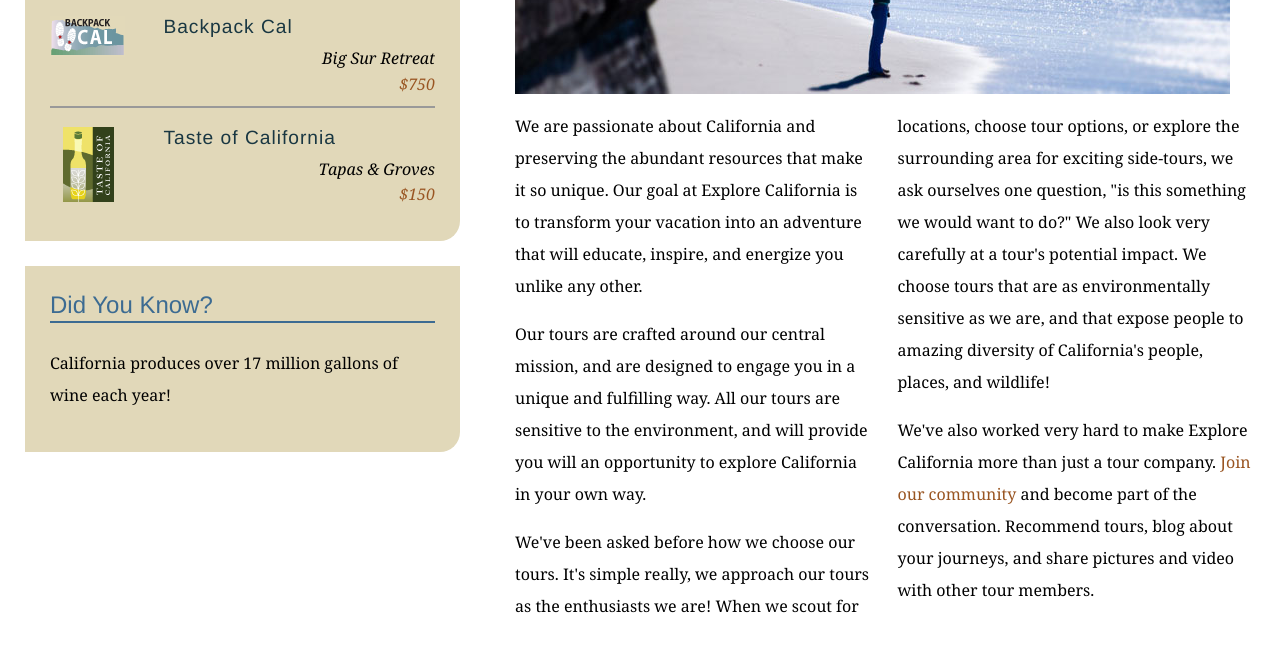
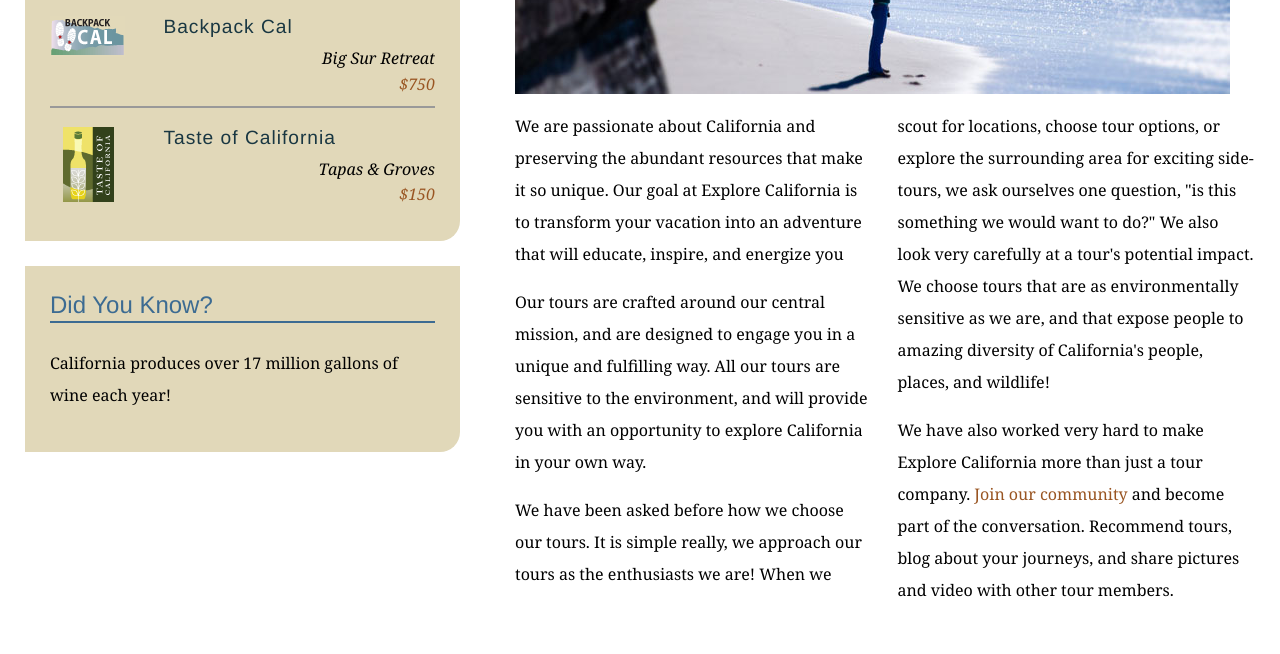
Before and after one commit to tuannguy/explore_california, a plain HTML site: page mission.html in a window 1280 px wide. Shown: the part 590-1244 px from the top of the page. Drawn offline with Linux system fonts and the light colour scheme.

```diff
--- a/mission.html
+++ b/mission.html
@@ -67,16 +67,16 @@
         <div class="multiCol">
           <p>We are passionate about California and preserving the abundant resources that make it so unique. Our goal
             at Explore California is to transform your vacation into an adventure that will educate, inspire, and
-            energize you unlike any other.</p>
+            energize you</p>
           <p>Our tours are crafted around our central mission, and are designed to engage you in a unique and fulfilling
-            way. All our tours are sensitive to the environment, and will provide you will an opportunity to explore
+            way. All our tours are sensitive to the environment, and will provide you with an opportunity to explore
             California in your own way.</p>
-          <p>We've been asked before how we choose our tours. It's simple really, we approach our tours as the
+          <p>We have been asked before how we choose our tours. It is simple really, we approach our tours as the
             enthusiasts we are! When we scout for locations, choose tour options, or explore the surrounding area for
             exciting side-tours, we ask ourselves one question, &quot;is this something we would want to do?&quot; We
             also look very carefully at a tour's potential impact. We choose tours that are as environmentally sensitive
             as we are, and that expose people to amazing diversity of California's people, places, and wildlife!</p>
-          <p>We've also worked very hard to make Explore California more than just a tour company. <a
+          <p>We have also worked very hard to make Explore California more than just a tour company. <a
               href="explorers/join.html">Join our community</a> and become part of the conversation. Recommend tours,
             blog about your journeys, and share pictures and video with other tour members.</p>
         </div>
```
